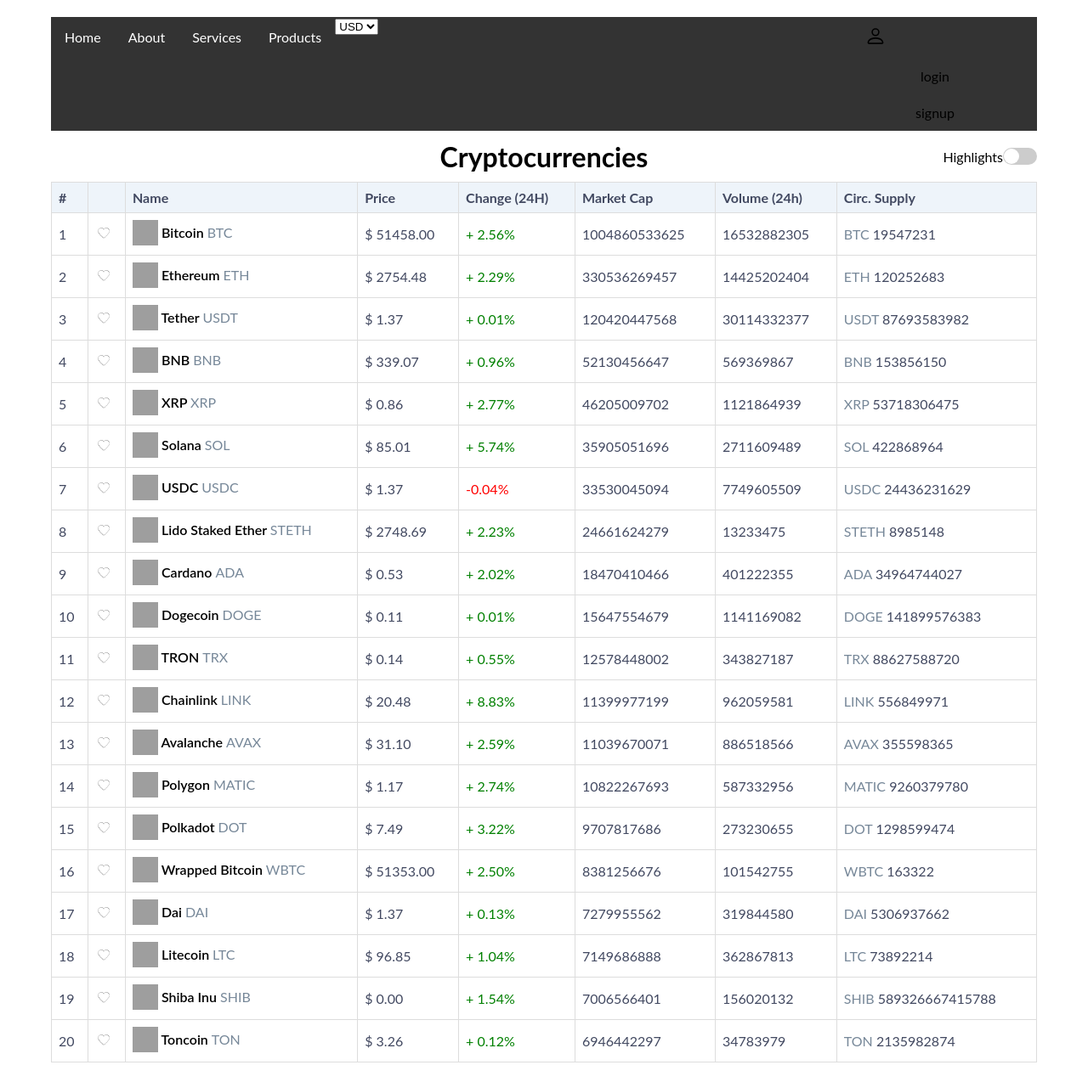
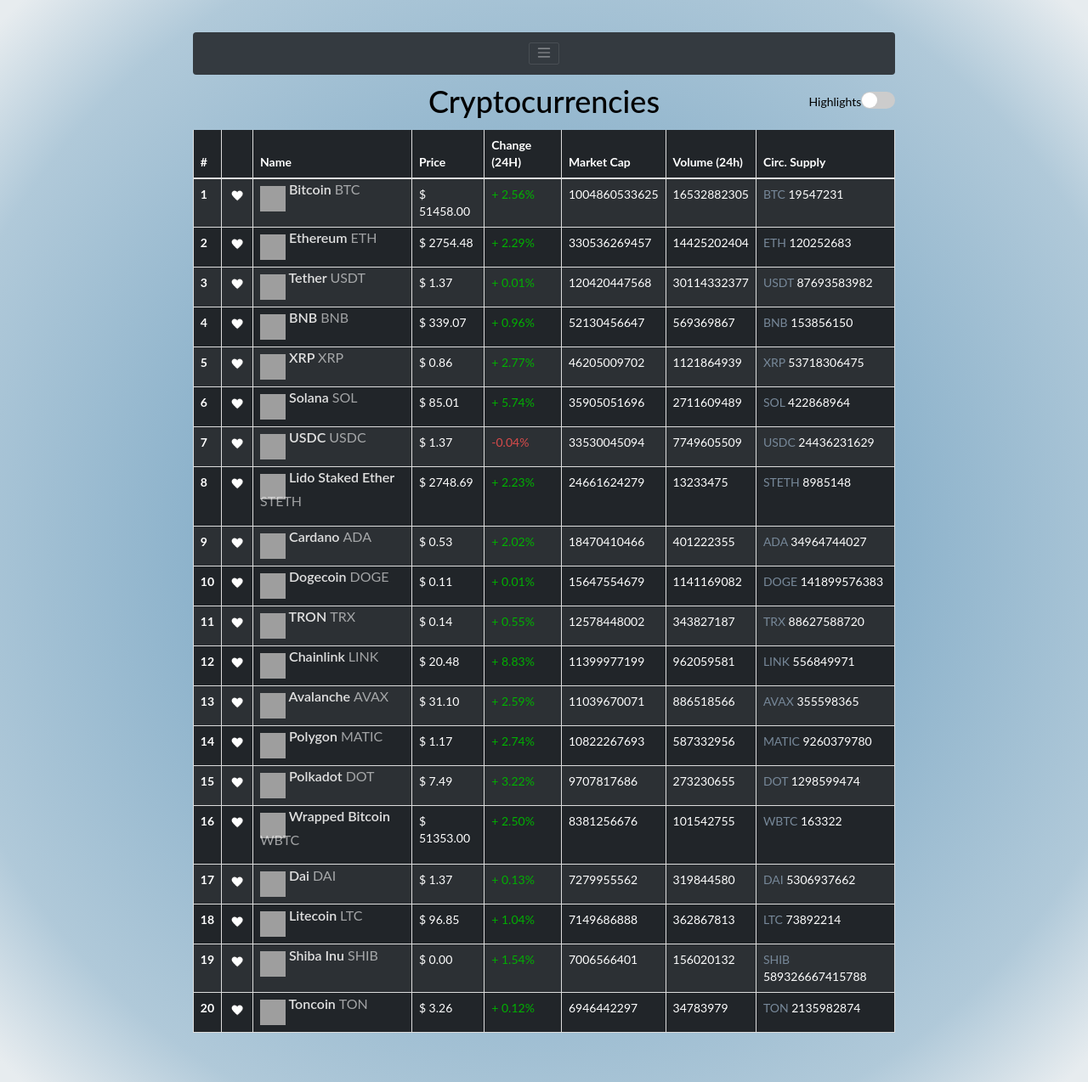
Before and after one commit to parampa10/IADS_project, a Django app: page / in a window 1280 px wide. Shown: the whole page at 85% size. Before the commit the page ends 1251 px from the top, so only its background shows below. Run offline with Django 4.2, Linux system fonts and the light colour scheme; data comes from the database, SQL or seed files in the repository; both versions use the stored data as it was after the commit; some libraries are stand-ins or nearby versions; grey boxes are pictures that could not be loaded.

Commit message:
CSS-change-g

```diff
--- a/Crypto_project/crypto_project/static/css/dashboard.css
+++ b/Crypto_project/crypto_project/static/css/dashboard.css
@@ -1,9 +1,9 @@
 .container {
     width: 100%;
     max-width: 1200px;
-    margin: 0 auto;
-    /*background-color: #333;*/
-    padding: 20px;
+    margin: auto;
+    background-color: #333;
+    padding: 0px;
     border-radius: 10px;
 
 }
@@ -12,6 +12,7 @@
 #crypto-table {
   width: 100%;
   border-collapse: collapse;
+  position: relative;
 }
 
 #crypto-table th,
@@ -23,11 +24,11 @@
 }
 
 #crypto-table th {
-  background-color: #eef4fa;
+  background-color: #274c77;
 }
 
 #crypto-table tr:hover {
-  background-color: #e6f1ff;
+  background-color: #a6b2c2;
 }
 
 .wishlist-btn {
@@ -45,7 +46,7 @@
 color: blue;
 }
 .navbar {
-    background-color: #333;
+    background-color: blue;
     overflow: hidden;
   }
 
--- a/Crypto_project/crypto_project/static/css/styles.css
+++ b/Crypto_project/crypto_project/static/css/styles.css
@@ -45,7 +45,7 @@
 
 
 .navbar {
-    /*background-color: #333;*/
+    background-color: #333;
     overflow: hidden;
   }
 
@@ -56,13 +56,13 @@
     text-align: center;
     padding: 14px 16px;
     text-decoration: none;
+    position: relative;
   }
 
   .navbar a:hover {
     background-color: #ddd;
-    color: black;
+    color: white;
   }
-
   /* Profile section styles */
   .profile-section {
     float: right;
--- a/Crypto_project/crypto_project/templates/index.html
+++ b/Crypto_project/crypto_project/templates/index.html
@@ -2,104 +2,46 @@
 <html>
 <head>
 	<title>Crypto Home</title>
-	{#    <link rel="stylesheet" href="../static/css/styles.css">#}
-	<link rel="stylesheet" href="../static/css/dashboard.css">
+  <link rel="stylesheet" href="https://maxcdn.bootstrapcdn.com/bootstrap/4.0.0/css/bootstrap.min.css" integrity="sha384-Gn5384xqQ1aoWXA+058RXPxPg6fy4IWvTNh0E263XmFcJlSAwiGgFAW/dAiS6JXm" crossorigin="anonymous">
+	<!-- <link rel="stylesheet" href="../static/css/dashboard.css"> -->
+  <link rel="stylesheet" href="https://maxcdn.bootstrapcdn.com/bootstrap/3.4.1/css/bootstrap.min.css">
+  <script src="https://ajax.googleapis.com/ajax/libs/jquery/3.7.1/jquery.min.js"></script>
+  <script src="https://maxcdn.bootstrapcdn.com/bootstrap/3.4.1/js/bootstrap.min.js"></script>
 	<style>
-        .card {
-  width: 300px; /* Adjust width as needed */
-  background: #fff;
-
-
-  overflow: hidden;
+    body {
+      margin: 0 auto;
+      padding: 1cm 6cm;
+      font-family: 'Lato', sans-serif;
+      background: rgb(96,150,186);
+    background: radial-gradient(circle, rgba(96,150,186,1) 0%, rgba(176,201,217,1) 81%, rgba(231,236,239,1) 98%);
     }
-
-.card-header {
-  display: flex;
-  align-items: center;
-  justify-content: center;
-  padding: 10px;
-  background: #f0f0f0;
-}
-
-.fire-icon {
-  margin-right: 5px;
-}
-
-.card-content {
-  padding: 10px;
-}
-
-.currency {
-  display: flex;
-  align-items: center;
-  margin-bottom: 10px;
-}
-
-.currency-rank {
-  font-size: 20px;
-  margin-right: 10px;
-}
-
-.currency-icon {
-  width: 20px; /* Adjust size as needed */
-  height: 20px; /* Adjust size as needed */
-  margin-right: 5px;
-}
-
-.currency-name {
-  margin-right: auto;
-}
-
-.currency-symbol {
-  background: #e0e0e0;
-  border-radius: 5px;
-  padding: 2px 6px;
-  margin-right: 10px;
-}
-
-.currency-change {
-
-    margin-left: auto;
-  font-weight: bold;
-}
-
-.increase {
-  color: green;
-}
-
-body {
-
-  margin: 0 auto;
-  padding: 0 1.25rem;
-  font-family: 'Lato', sans-serif;
-}
-.highlight-container{
+    /* .highlight-container{
       max-width: 75rem;
         display: none;
 
     }
     .highlight-container.active{
         display: block;
-}
-* {
+    } */
+    /* * {
       box-sizing: border-box;
-  scrollbar-color: transparent transparent; /* thumb and track color */
+      scrollbar-color: transparent transparent; /* thumb and track color
 
-}
-*::-webkit-scrollbar {
+    } * */
+    /* *::-webkit-scrollbar {
       width: 0;
-}
+    } */
 
 
-ol, li {
+    /* ol, li {
       list-style: none;
       margin: 0;
       padding: 0;
-}
-.carousel_container{
+    } */
+    /* .carousel_container{
         display: flex;
-}
-.carousel {
+    } */
+    /* .carousel {
       position: relative;
       padding-top: 26%;
         flex-grow: 1;
@@ -107,9 +49,9 @@
       perspective: 100px;
         border-radius: 10px;
         margin: 20px;
-}
+    } */
 
-.carousel__viewport {
+    /* .carousel__viewport {
       position: absolute;
       top: 0;
       right: 0;
@@ -152,7 +94,7 @@
   width: 100%;
 
   scroll-snap-align: center;
-}
+} */
 
 /* Styles for the toggle switch container */
         .toggle-container {
@@ -210,58 +152,77 @@
   </style>
 </head>
 <body>
-	<!-- <div class="container">
-		<h1>index</h1>
-		<a href="{% url 'login' %}">login</a>
-        <a href="{% url 'signup' %}">signup</a>
-	</div> -->
-	<div class="container">
-        <div class="navbar">
-            <a href="#">Home</a>
-            <a href="#">About</a>
-            <a href="#">Services</a>
-            <a href="#">Products</a>
 
-        <select id="currencySelector">
+  <div class="pos-f-t">
+    <div class="collapse" id="navbarToggleExternalContent">
+      <div class="bg-dark p-10">
+        <nav class="navbar navbar-light" style="background-color: #e3f2fd;">
+          <div class="container-fluid">
+          <ul class="nav mr-auto navbar-light">
+            <li class="nav-item nav-link active"><a href="#">Home</a></li>
+            <li class="nav-item nav-link"><a href="#">About</a></li>
+            <li class="nav-item nav-link"><a href="#">Service</a></li>
+            <li class="nav-item nav-link"><a href="#">Products</a></li>
+            <li class="nav-item nav-link dropdown">
+              <a class="nav-link dropdown-toggle" href="#" id="navbarDropdownMenuLink" data-toggle="dropdown" aria-haspopup="true" aria-expanded="false">
+                Currency
+              </a>
+              <div class="dropdown-menu" aria-labelledby="navbarDropdownMenuLink">
+                <a class="dropdown-item active" href="#">USD</a>
+                <a class="dropdown-item" href="#">CAD</a>
+                <a class="dropdown-item" href="#">EUR</a>
+              </div>
+            </li>
+          </ul>
+
+          <!-- <select id="currencySelector" style="width: 100px; color: black;">
+            <option value="usd" selected>USD</option>
+            <option value="cad">CAD</option>
+            <option value="eur">EUR</option>
+          </select> -->
+          <ul class="nav my-2 my-lg-0">
+            <li><a href="{% url 'signup' %}"><span class="glyphicon glyphicon-user"></span> Sign Up</a></li>
+           <li><a href="{% url 'login' %}"><span class="glyphicon glyphicon-log-in"></span>  Login</a></li>
+           &nbsp;&nbsp;&nbsp;
+            <!-- <img class="navbar-dark my-2 my-lg-0" src="../static/person.svg" alt="Profile Image" id="profile-image" style="position:static; height: 0.5cm;"> -->
+          </ul>
+        </div>
+        </nav>
+      </div>
+    </div>
+    <div class="text-left">
+    <nav class="navbar navbar-dark bg-dark">
+      <button class="navbar-toggler" type="button" data-toggle="collapse" data-target="#navbarToggleExternalContent" aria-controls="navbarToggleExternalContent" aria-expanded="false" aria-label="Toggle navigation">
+        <span class="navbar-toggler-icon"></span>
+      </button>
+    </nav>
+
+  </div>
+<!-- <nav class="navbar navbar-dark bg-dark">
+  <div class="container-fluid">
+  <ul class="navbar-nav mr-auto mt-2 mt-lg-0 navbar-dark bg-dark">
+    <li class="nav-item active"><a href="#">Home</a></li>
+    <li class="nav-item "><a href="#">About</a></li>
+    <li class="nav-item "><a href="#">Service</a></li>
+    <li class="nav-item "><a href="#">Products</a></li>
+  </ul>
+  <img src="../static/person.svg" alt="Profile Image" id="profile-image" style="height:30px;">
+  <select id="currencySelector" style="width: 100px; color: black;">
     <option value="usd" selected>USD</option>
     <option value="cad">CAD</option>
     <option value="eur">EUR</option>
   </select>
-		<div class="profile-section">
-			<div class="profile-section" style="position: relative;">
-			<img src="../static/person.svg" alt="Profile Image" id="profile-image">
-			<div class="dropdown-content" id="dropdown" style="display: block; position: relative; background-color: #a71212; z-index: 1; width: 200px">
+  <ul class="nav navbar-nav navbar-right">
+    <li><a href="{% url 'signup' %}"><span class="glyphicon glyphicon-user"></span> Sign Up</a>
+    <a href="{% url 'login' %}"><span class="glyphicon glyphicon-log-in"></span> Login</a></li>
+  </ul>
+  <form class="form-inline my-2 my-lg-0">
+    <input class="form-control mr-sm-2" type="search" placeholder="Search" aria-label="Search">
+    <button class="btn btn-outline-success my-2 my-sm-0" type="submit">Search</button>
+  </form>
+</div>
+</nav> -->
 
-					<a href="{% url 'login' %}" style="width: 200px">login</a>
-					<a href="{% url 'signup' %}" style="width: 200px">signup</a>
-
-			</div>
-		</div>
-		</div>
-		 </div>
-		<!-- <div class="highlight-container" id="highlight_section">
-			<h2>Highlight Section</h2>
-			<section class="carousel_container">
-			<section class="carousel" aria-label="Gallery">
-			  <ol class="carousel__viewport">
-				<li id="carousel__slide1"
-					tabindex="0"
-					class="carousel__slide">
-
-					<div class="card carousel__snapper">
-			  <div class="card-header">
-
-
-				  <h2 style="margin: 0"><span class="fire-icon">🔥</span>Trending </h2>
-
-			  </div>
-
-			  		</div>
-				</li>
-			  </ol>
-			</section>
-			</section>
-		</div> -->
 		<header  style="align-items: center;justify-content: center;" class="header">
       <h1 style="position: absolute; margin: 20px">Cryptocurrencies</h1>
 
@@ -273,52 +234,51 @@
         </label>
       </div>
     </header>
-	<table id="crypto-table">
-		<thead>
+	<table class="table table-striped table-hover table-bordered table-dark">
+		<thead class="table-dark">
 			<tr>
 			   <!-- Empty header for the wishlist column -->
-			  <th>#</th>
-				<th></th>
-			  <th>Name</th>
-			  <th>Price</th>
-			  <th>Change (24H)</th>
-			  <th>Market Cap</th>
-			  <th>Volume (24h)</th>
-			  <th>Circ. Supply</th>
+			  <th scope="col">#</th>
+				<th scope="col"></th>
+			  <th scope="col">Name</th>
+			  <th scope="col">Price</th>
+			  <th scope="col">Change (24H)</th>
+			  <th scope="col">Market Cap</th>
+			  <th scope="col">Volume (24h)</th>
+			  <th scope="col">Circ. Supply</th>
 			</tr>
 		</thead>
-		  <tbody>
+		<tbody  class="table-group-divider">
 			{% for data in coins %}
 				<tr>
-					<td>{{ forloop.counter }}</td>
+          <!-- <th scope="row"> -->
+					<th scope="row">{{ forloop.counter }}</th>
           {% if data.name in wish_list %}
-{#                        <td><a href="/remove_to_wishlist/{{ data.name }}"><button class="wishlist-btn" onclick="addToWishlist(this)">★</button></a></td>#}
-                        <td><a href="/remove_to_wishlist/{{ data.name }}"><img src="../../static/icon2.png" style="width: 20px ; height: 20px"/> </a></td>
+
+            <td ><a href="/remove_to_wishlist/{{ data.name }}"><img src="../../static/icon2.png" style="width: 20px ; height: 20px"/> </a></td>
           {% else %}
-{#                        <td><a href="/add_to_wishlist/{{ data.name }}"><button class="wishlist-btn" onclick="addToWishlist(this)">☆</button></a></td>#}
-                        <td><a href="/add_to_wishlist/{{ data.name }}"><img src="../../static/icon1.png" style="width: 20px ; height: 20px"/> </a></td>
+
+            <td ><a href="/add_to_wishlist/{{ data.name }}"><img src="../../static/icon1.png" style="width: 20px ; height: 20px"/> </a></td>
           {% endif %}
-  <td style="font-weight:600;font-size: 16px" >
-	  <a href="/coins/{{ data.name }}" style="text-decoration: none;color: black"><img src="{{ data.image }}" alt="{{ data.symbol }}" width="30" height="30"> <span class="dynamic-name" style="position: relative;top: -9px">{{ data.name }}  <span style="color: #789;font-weight: normal;text-transform: uppercase ">{{ data.symbol }}</span></span></a></td>
-  <td class="price price-usd">$ {{ data.current_price }}</td>
-  <td class="price price-cad" style="display:none;">CAD {{ data.current_price_cad }}</td>
-  <td class="price price-eur" style="display:none;">€ {{ data.current_price_eur }}</td>
+          <td style="font-weight:600;font-size: 16px; " >
+            <a href="/coins/{{ data.name }}" style="text-decoration: none;color: black"><img src="{{ data.image }}" alt="{{ data.symbol }}" width="30" height="30"> <span class="dynamic-name" style="color: #e0e0e0; position: relative;top: -9px;">{{ data.name }}  <span style="color: #ffffff93;font-weight: normal;text-transform: uppercase ">{{ data.symbol }}</span></span></a></td>
+          <td class="price price-usd" >$ {{ data.current_price }}</td>
+          <td class="price price-cad" style="display:none;  ">CAD {{ data.current_price_cad }}</td>
+          <td class="price price-eur" style="display:none;  ">€ {{ data.current_price_eur }}</td>
           {% if data.price_change_percentage_24h > 0 %}
-	   <td style="color: green">+ {{data.price_change_percentage_24h}}%</td>
+            <td style="color: rgb(0, 177, 0);  ">+ {{data.price_change_percentage_24h}}%</td>
           {% else %}
-	   <td style="color: red">{{data.price_change_percentage_24h}}%</td>
+            <td style="color: rgb(216, 75, 75);  ">{{data.price_change_percentage_24h}}%</td>
           {% endif %}
 
           <td>{{ data.market_cap }}</td>
           <td>{{ data.total_volume }}</td>
           <td><span style="color: #789;font-weight: normal;text-transform: uppercase ">{{ data.symbol }}</span> {{ data.circulating_supply }}</td>
+          <!-- </th> -->
         </tr>
           {% endfor %}
     </tbody>
 	</table>
-
-
-        </header>
 	</div>
 	<script>
       $(document).ready(function () {
@@ -328,7 +288,6 @@
         });
 
         const dropdownContent = document.querySelector("#dropdown");
-
       // Show dropdown content on hover
       profileSection.addEventListener("mouseenter", function () {
         dropdownContent.style.display = "block";
```
Also changed, not shown: Crypto_project/crypto_project/templates/login.html (+9 -7 lines), Crypto_project/crypto_project/templates/signup.html (+9 -7 lines), Crypto_project/crypto_project/db.sqlite3, Crypto_project/crypto_project/id_images/green-environmental-background-watercolor-border-with-sustainability-concept-v_sc9LC62.jpg (added). Lines whose indentation alone changed are shown as unchanged.
